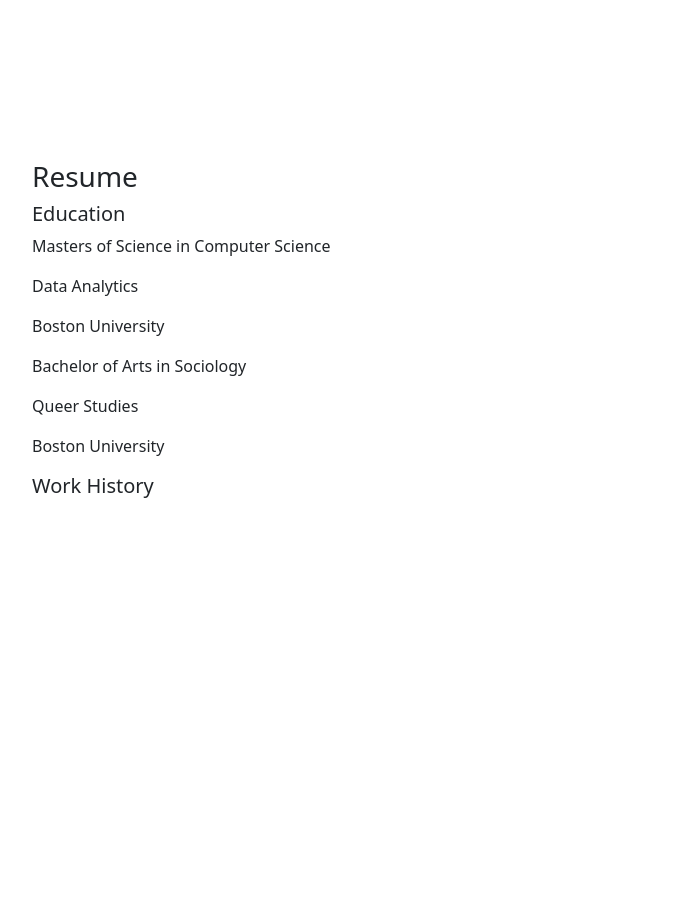
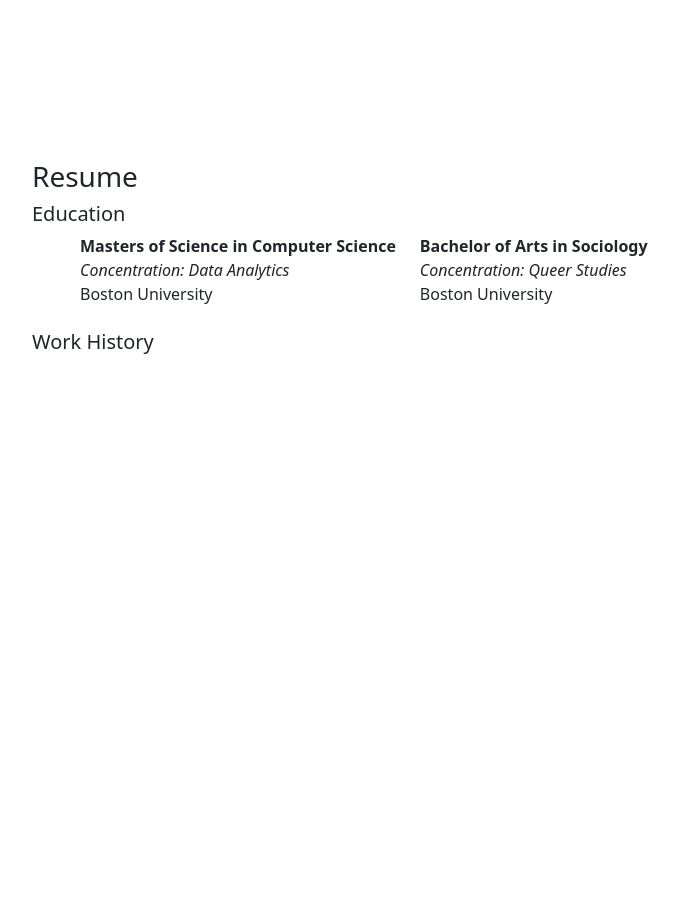
Before and after one commit to OliviaMcCargar/docker-portfolio, a Django app: page / in a window 1280 px wide. Shown: the part 1688-2600 px from the top of the page, without its empty margins (16-695 px from the left). Run offline with Django 3.2, Linux system fonts and the light colour scheme; data that the repository does not hold is empty; parts of the project's set-up code (start-up, migrations or seed data) failed here and were passed over; some libraries are stand-ins or nearby versions.

Commit message:
Finalized resume section and styled, some minor updates to database to facilitate

```diff
--- a/Portfolio/portfolio/models.py
+++ b/Portfolio/portfolio/models.py
@@ -20,6 +20,8 @@ class Job(models.Model):
     start_date = models.DateField()
     end_date = models.DateField()
     current_job = models.BooleanField()
+    projects_only = models.BooleanField()
+    display_order = models.IntegerField()
     def __str__(self):
         return self.job_name
 
--- a/Portfolio/portfolio/static/portfolio/sass/style.scss
+++ b/Portfolio/portfolio/static/portfolio/sass/style.scss
@@ -101,3 +101,32 @@ $rgba-complement-4: rgba( 54,  3, 92,1);
     }
   }
 }
+
+.degree {
+  p {
+    margin: 0;
+    &.name {
+      font-weight: bold;
+    }
+    &.concentration {
+      font-weight: 300;
+      font-style: italic;
+      &:before {
+        content: "Concentration: "
+      }
+    }
+  }
+}
+
+.resume_block {
+  p {
+    margin: 0;
+    &.title {
+      font-weight: bold;
+      .dates {
+        font-weight: 300;
+        font-style: italic;
+      }
+    }
+  }
+}
--- a/Portfolio/portfolio/static/portfolio/style/style.css
+++ b/Portfolio/portfolio/static/portfolio/style/style.css
@@ -32,4 +32,29 @@
   font-weight: 200;
 }
 
+.degree p {
+  margin: 0;
+}
+.degree p.name {
+  font-weight: bold;
+}
+.degree p.concentration {
+  font-weight: 300;
+  font-style: italic;
+}
+.degree p.concentration:before {
+  content: "Concentration: ";
+}
+
+.resume_block p {
+  margin: 0;
+}
+.resume_block p.title {
+  font-weight: bold;
+}
+.resume_block p.title .dates {
+  font-weight: 300;
+  font-style: italic;
+}
+
 /*# sourceMappingURL=style.css.map */
--- a/Portfolio/portfolio/templates/portfolio/index.html
+++ b/Portfolio/portfolio/templates/portfolio/index.html
@@ -63,24 +63,34 @@
   <p>Lorem ipsum, dolor sit amet consectetur adipisicing elit. Consequuntur, quasi eos tempore dolore voluptates soluta vero similique mollitia, veritatis quas officiis cupiditate a delectus esse accusamus officia ea voluptatibus quam.</p>
 </div>
 <div id="resume" class="p-4" style="width:100%; height:10px;"></div>
-<div class="p-5 min-vh-100 d-inline-block">
+<div class="container p-5 min-vh-100 d-inline-block">
   <h3>Resume</h3>
   <h5>Education</h5>
-  <div class="degree">
+  <div class="row px-5 mb-4">
+    <div class="col-sm-auto degree">
       <p class="name">Masters of Science in Computer Science</p>
       <p class="concentration">Data Analytics</p>
       <p class="school">Boston University</p>
     </div>
-  <div class="degree">
+    <div class="col-sm-auto degree">
       <p class="name">Bachelor of Arts in Sociology</p>
       <p class="concentration">Queer Studies</p>
       <p class="school">Boston University</p>
     </div>
+  </div>
   <h5>Work History</h5>
   {% for job in jobs %}
-  <div class="resume_block">
-    <p>{{ job }}</p>
-    <ul>
+  <div class="row px-5 mb-2 resume_block">
+    <p class="title">{{ job }} (<span class="dates">
+      {{ job.start_date }}
+      {% if job.current_job %}
+      - Present
+      {% else %}
+      - {{ job.end_date }}
+      {% endif %}
+    </span>)</p>
+    <p class="company">{{ job.company }} | <span class="department">{{ job.department }}</span></p>
+    <ul class="px-5">
       {% for responsibility in responsibilities %}
         {% if job == responsibility.job %}
           <li>{{ responsibility }}</li>
--- a/Portfolio/portfolio/views.py
+++ b/Portfolio/portfolio/views.py
@@ -15,8 +15,9 @@ class IndexView(generic.ListView):
 
     def get_context_data(self, **kwargs):
         context = super(IndexView, self).get_context_data(**kwargs)
-        context['jobs'] = Job.objects.all()
+        context['jobs'] = Job.objects.filter(projects_only = False).order_by("display_order")
         context['current_jobs'] = Job.objects.filter(current_job=True)
+        context['current_jobs'] = context['current_jobs'].filter(projects_only=False)
         context['responsibilities'] = Responsibility.objects.all()
         context['spc_responsibilities'] = Responsibility.objects.filter(job__id=1)
         context['apc_responsibilities'] = Responsibility.objects.filter(job__id=2)
```
Also changed, not shown: Portfolio/portfolio/migrations/0006_job_projects_only.py (added), Portfolio/portfolio/migrations/0007_job_display_order.py (added), 3 other files. Lines whose indentation alone changed are shown as unchanged.
